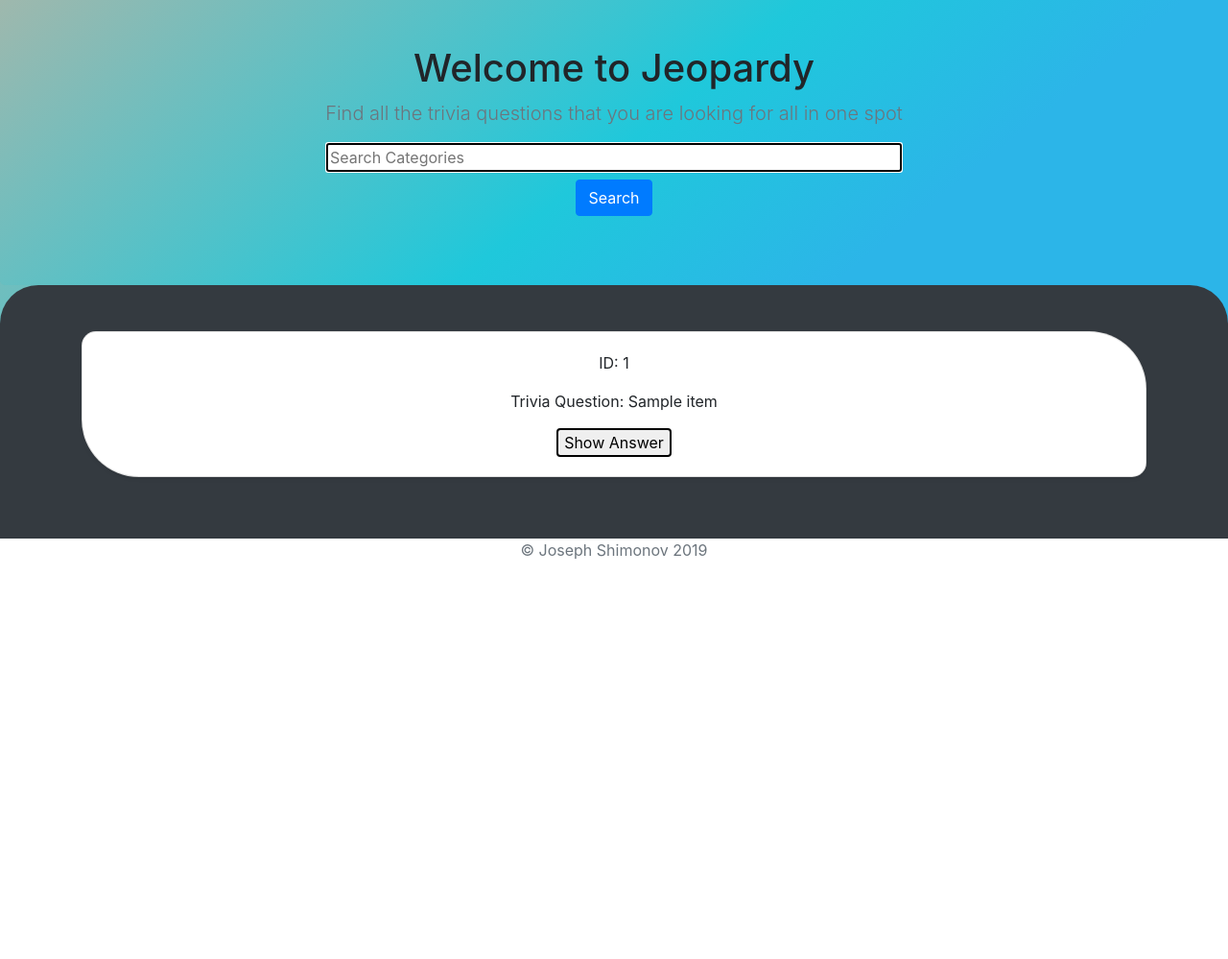
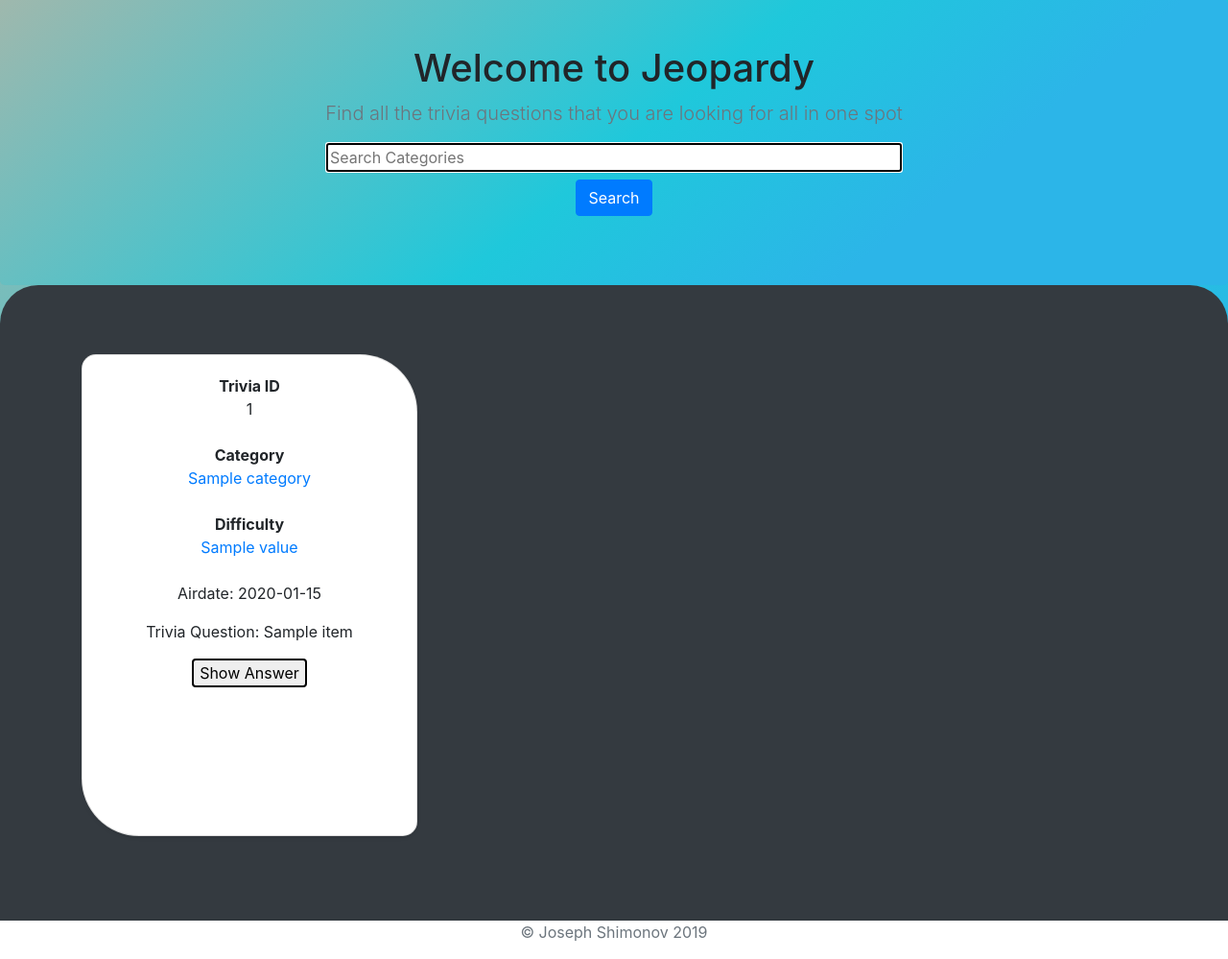
Before and after one commit to JShimonov/Capital-One-App, a Django app: page / in a window 1280 px wide. Shown: the part 57-1056 px from the top of the page at 96% size. Before the commit the page ends 639 px from the top, so only its background shows below. Run offline with Django 3.2, Linux system fonts and the light colour scheme; tables that the repository leaves empty hold one stand-in row (values such as "Sample post"); a database or web service that is not in the repository returns one stand-in record (values such as "Sample title"); data that the repository does not hold is empty; some libraries are stand-ins or nearby versions.

Commit message:
Minor changes to UI

```diff
--- a/trivia/templates/trivia/about.html
+++ /dev/null
@@ -1,4 +0,0 @@
-{% extends "trivia/base.html" %}
-
-<h1 style="text-align:center">This site is devoted to the Fall 2019 - Capital One Challenge</h1>
-<a href="{% url 'trivia-home' %}">Return to Home Page</a>
--- a/trivia/templates/trivia/base.html
+++ b/trivia/templates/trivia/base.html
@@ -30,7 +30,7 @@
       <div class="collapse navbar-collapse" id="navbarNavAltMarkup">
         <div class="navbar-nav ml-auto">
           <a class="nav-item nav-link" href="{% url 'trivia-categories' %}">Categories</a>
-          <a class="nav-item nav-link" href="{% url 'trivia-about' %}">About</a>
+          <a class="nav-item nav-link" href="https://github.com/JShimonov/Capital-One-App">About</a>
         </div>
       </div>
     </nav>
--- a/trivia/templates/trivia/home.html
+++ b/trivia/templates/trivia/home.html
@@ -5,31 +5,67 @@
 
       <div class="album py-5 bg-dark" style="border-radius:40px 40px 0px 0px">
         <div class="container">
+          <div class="row">
+            {% for triv in trivia %}
+              <div class="col-md-4 py-4">
+                <div class="card mb-3 shadow-sm" style="border-radius:15px 60px; text-align:center;">
+                  <div class="card-body" style="height:500px; max-height:600px;">
 
-            {% for triv in trivia %}
+                    <!-- Show the ID of the question -->
+                    <div>
+                      <strong>Trivia ID</strong>
+                      <br>
+                      <a>{{ triv.id }}</a>
+                    </div>
 
-              <div class="card mb-3 shadow-sm" style="border-radius:15px 60px; text-align:center;">
-                <div class="card-body">
-                  <p class="card-text">ID: {{ triv.id }}</p>
+                    <br>
+
+                    <!-- Show the Category of the question -->
+                    <div>
+                      <strong>Category</strong>
+                      <br>
+                      <a href="/listcategory/{{ triv.category_id }}">{{ triv.category }}</a>
+                    </div>
+
+                    <br>
+
+                    <!-- Show the Difficulty of the question -->
+                    <div>
+                      <strong>Difficulty</strong>
+                      <br>
+                      <a href="/difficulty/{{ triv.value }}">{{ triv.value }}</a>
+                    </div>
+
+                    <br>
+
+                    <!-- Show the Airdate of the question -->
+                    <p class="airdate-text">Airdate: {{ triv.airdate }}</p>
+
+                    <!-- Show the button to ShowAnswer -->
+                    <!-- Show the Answer to the question -->
+
+
                     <p class="card-text">Trivia Question: {{ triv.question }}</p>
 
                     <button type="button" onclick="myFunction()" style="outline: auto; outline-width: 1px;">Show Answer</button>
-                  <div id="answer-text" style="display:none">Answer: {{ triv.answer }}</div>
-
+                    <div id="{{forloop.counter}}" style="display:none">Answer: {{ triv.answer }}</div>
                     <script>
                       function myFunction() {
-                    var x = document.getElementById("answer-text");
+                        var x = document.getElementById("{{forloop.counter}}");
                         if (x.style.display === "none") {
                           x.style.display = "block";
+                          console.log(x);
                         } else {
                           x.style.display = "none";
+                          console.log(x);
                         }
                       }
                     </script>
                   </div>
                 </div>
-
+              </div>
             {% endfor %}
+          </div>
         </div>
       </div>
 
--- a/trivia/urls.py
+++ b/trivia/urls.py
@@ -6,5 +6,7 @@
     path('about/', views.about, name='trivia-about'),
     path('categories/', views.categories, name='trivia-categories'),
     path('listcategory/<id>', views.listcategory, name='trivia-listcategory'),
+    path('airdate/<id>', views.airdatetrivia, name='trivia-airdate'),
+    path('difficulty/<id>', views.difficultytrivia, name='trivia-difficulty'),
     path('results/', views.results, name='trivia-results'),
 ]
--- a/trivia/views.py
+++ b/trivia/views.py
@@ -11,7 +11,7 @@
     trivia_set = response.json()
     content = []
     for trivia in trivia_set:
-        dict = {'id': trivia['id'], 'question' : trivia['question'], 'answer' : trivia['answer'], 'category' : trivia['category']['title']}
+        dict = {'id': trivia['id'], 'question' : trivia['question'], 'answer' : trivia['answer'], 'category' : trivia['category']['title'], 'value' : trivia['value'], 'airdate' : trivia['airdate'][:10], 'category_id' : trivia['category_id']}
         content.append(dict)
     return render(request, 'trivia/home.html', {'trivia':content})
 
@@ -116,5 +116,11 @@
 
     return render(request, {'trivia':content, 'title':cat, 'success':success, 'titleBar':cat})
 
+def airdatetrivia(request):
+    return render(request)
+
+def difficultytrivia(request):
+    return render(request)
+
 def about(request):
     return render(request, 'trivia/about.html')
```
Lines whose indentation alone changed are shown as unchanged.
